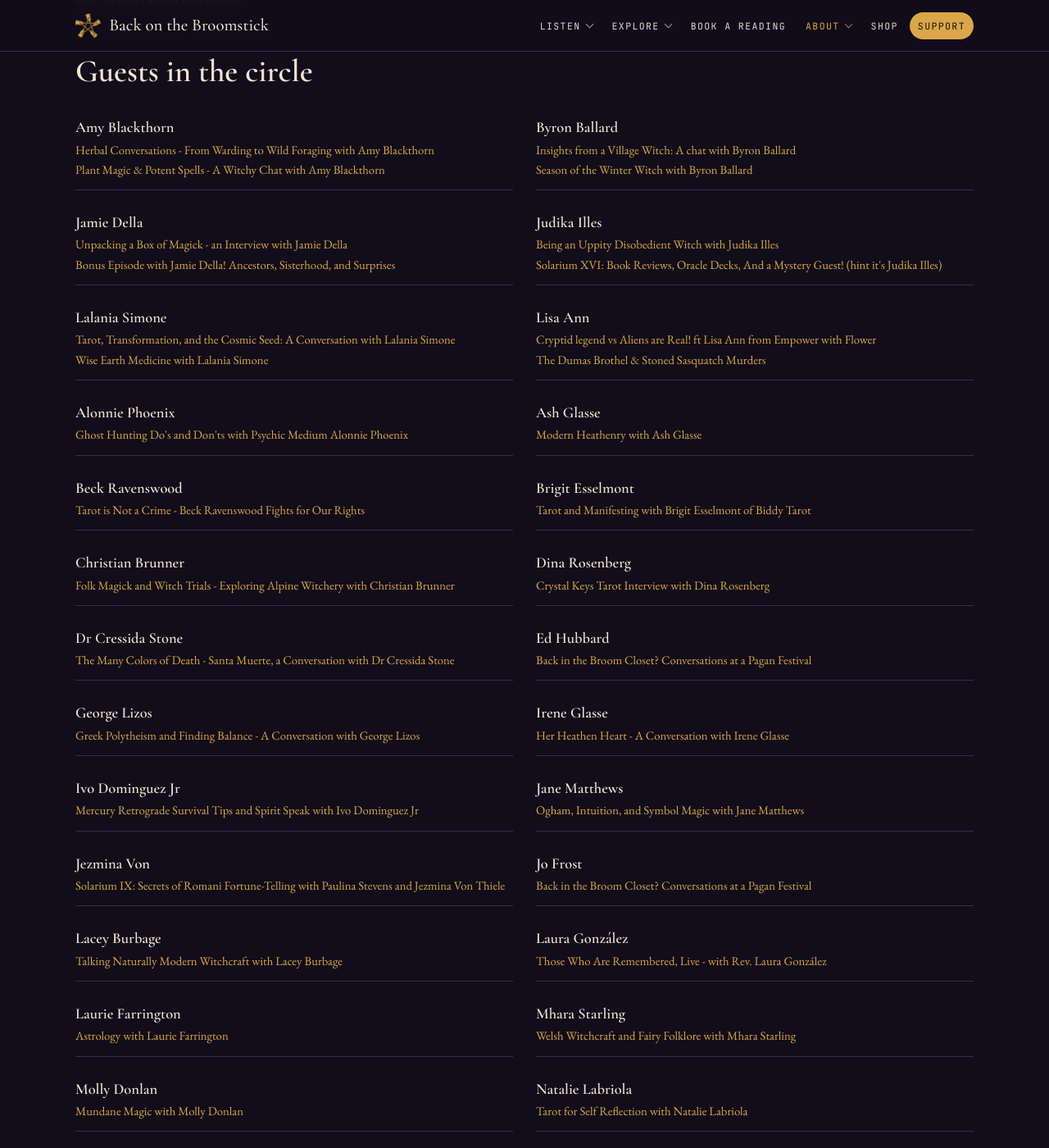
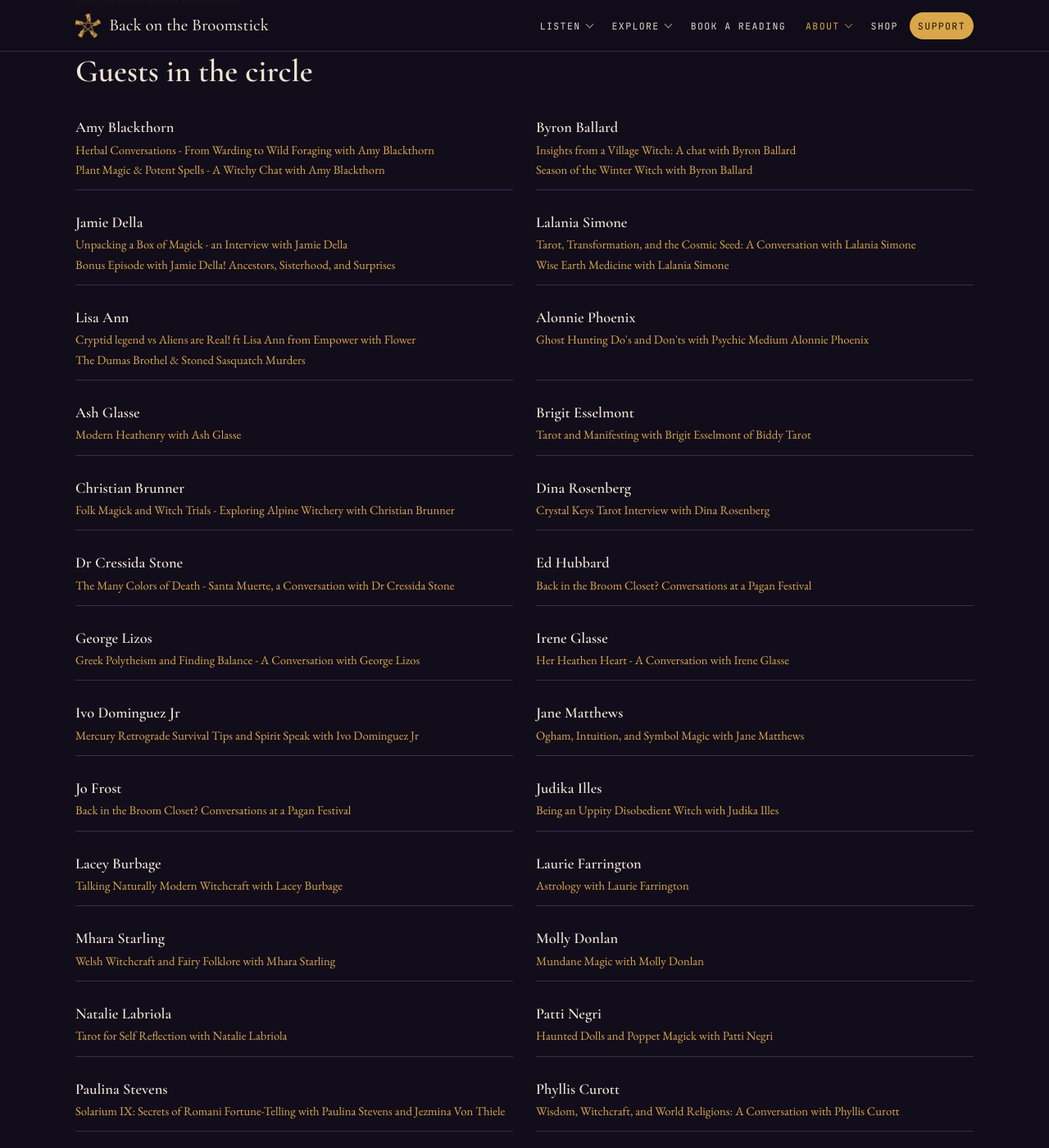
Before and after one commit to charles-forsyth/backonthebroomstick, a Jekyll site: the page built from witches.html, in a window 1280 px wide and 1400 px high, scrolled down 1392 px. Shown: the whole window at 82% size. Built offline with Jekyll 4.4.1, drawn with Linux system fonts in a browser that asks for light colours; some of the changed text lies outside the part shown.

```diff
--- a/_data/guests.json
+++ b/_data/guests.json
@@ -18,13 +18,6 @@
   "episodes": [
    "29-unpacking-a-box-of-magick-an-interview-with-jamie-della",
    "bonus-episode-with-jamie-della-ancestors-sisterhood-and-surprises"
-  ]
- },
- {
-  "name": "Judika Illes",
-  "episodes": [
-   "103-being-an-uppity-disobedient-witch-with-judika-illes",
-   "solarium-xvi-book-reviews-oracle-decks-and-a-mystery-guest-hint-it-s-j"
   ]
  },
  {
@@ -51,12 +44,6 @@
   "name": "Ash Glasse",
   "episodes": [
    "177-modern-heathenry-with-ash-glasse"
-  ]
- },
- {
-  "name": "Beck Ravenswood",
-  "episodes": [
-   "171-tarot-is-not-a-crime-beck-ravenswood-fights-for-our-rights"
   ]
  },
  {
@@ -114,27 +101,21 @@
   ]
  },
  {
-  "name": "Jezmina Von",
-  "episodes": [
-   "solarium-ix-secrets-of-romani-fortune-telling-with-paulina-stevens-and"
-  ]
- },
- {
   "name": "Jo Frost",
   "episodes": [
    "23-back-in-the-broom-closet-conversations-at-a-pagan-festival"
   ]
  },
  {
+  "name": "Judika Illes",
+  "episodes": [
+   "103-being-an-uppity-disobedient-witch-with-judika-illes"
+  ]
+ },
+ {
   "name": "Lacey Burbage",
   "episodes": [
    "108-talking-naturally-modern-witchcraft-with-lacey-burbage"
-  ]
- },
- {
-  "name": "Laura González",
-  "episodes": [
-   "83-those-who-are-remembered-live-with-rev-laura-gonzalez"
   ]
  },
  {
@@ -159,12 +140,6 @@
   "name": "Natalie Labriola",
   "episodes": [
    "115-tarot-for-self-reflection-with-natalie-labriola"
-  ]
- },
- {
-  "name": "Ness Bosch",
-  "episodes": [
-   "131-the-dark-side-of-autumn-a-conversation-with-ness-bosch"
   ]
  },
  {
```
Also changed, not shown: _data/stats.json (+6 -6 lines), episodes/185-shields-up-witches-surviving-salem-in-october.md (added, +6 -0 lines), _data/episodes.json.
